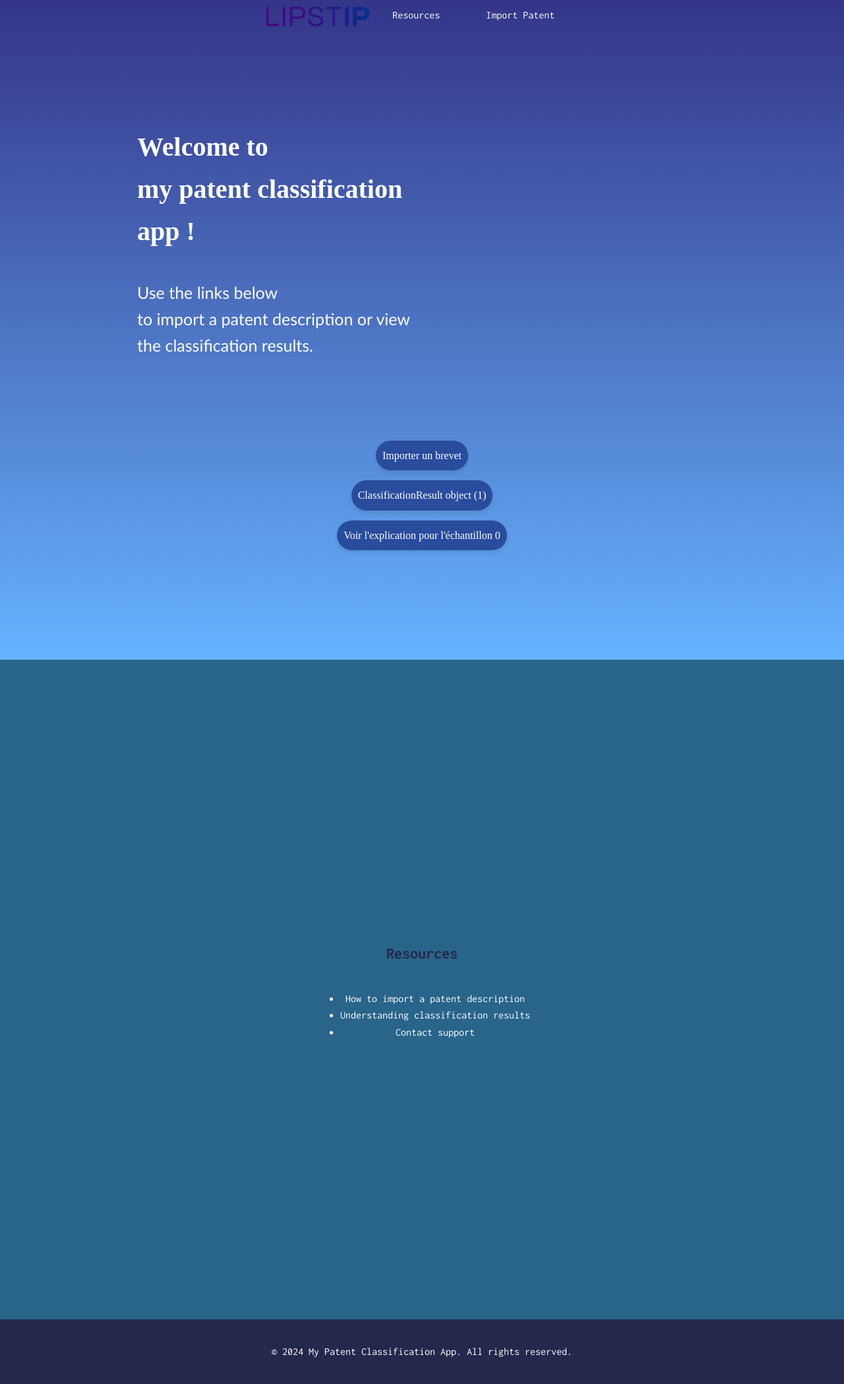
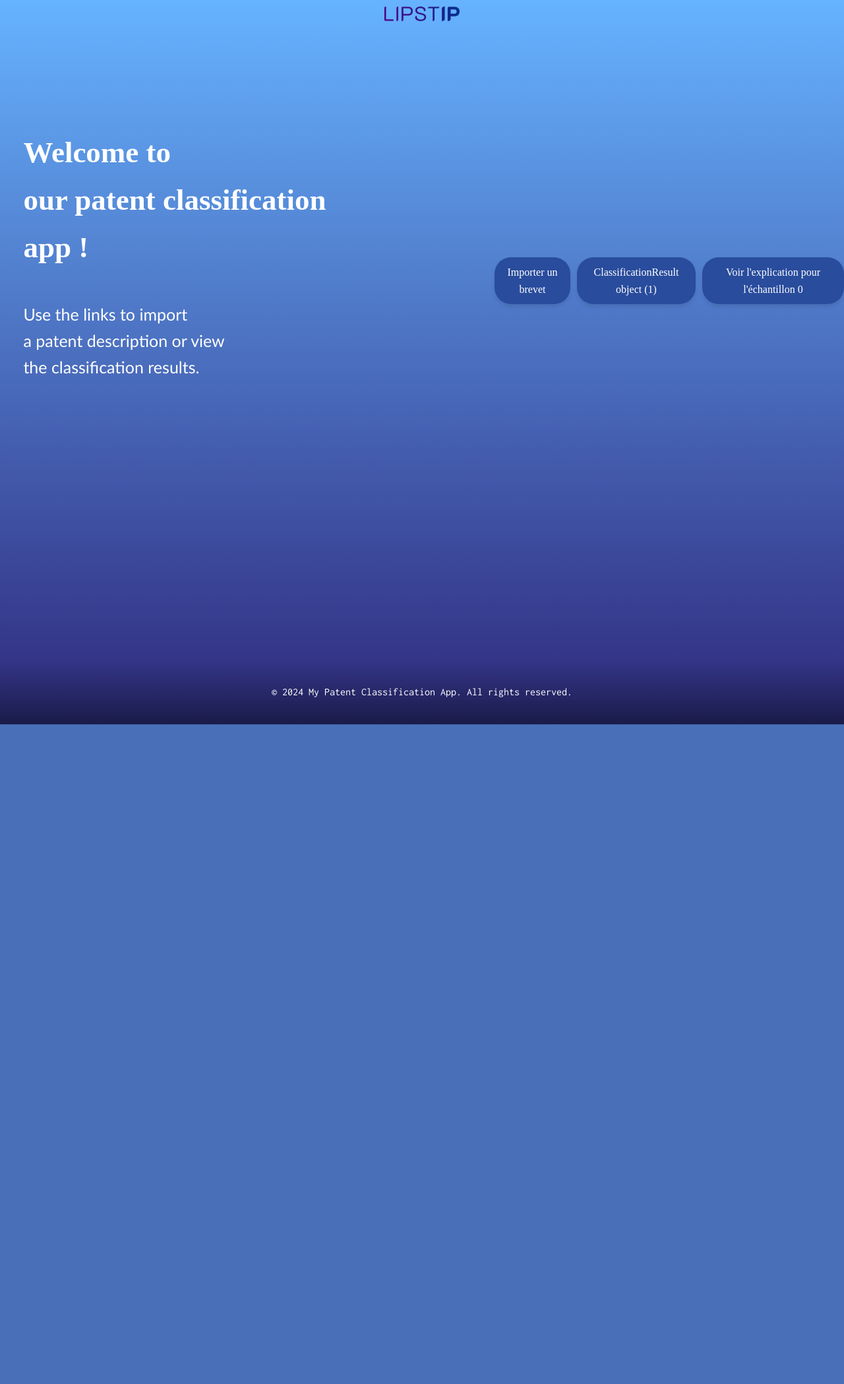
Before and after one commit to ktzkvin/Mastercamp-EXPLAIN, a Django app: page / in a window 1280 px wide. Shown: the whole page at 66% size. After the commit the page ends 1098 px from the top, so only its background shows below. Run offline with Django 5.2, Linux system fonts and the light colour scheme.

Commit message:
home changement 2

```diff
--- a/myapp/static/css/home.css
+++ b/myapp/static/css/home.css
@@ -1,23 +1,23 @@
 .intro {
-    background: linear-gradient(to bottom, #343588, #66b3ff); /* Dégradé de haut en bas */
+    background: linear-gradient(to bottom, #66b3ff, #343588);
     padding: 100px 20px;
     color: #fff;
 }
 
 .example {
-    background: #AAABB8; /* Gris clair */
+    background: #AAABB8;
     padding: 100px 20px;
     color: #25274D;
 }
 
 .resources {
-    background: #29648A; /* Bleu moyen */
+    background: #29648A;
     padding: 100px 20px;
     color: #fff;
 }
 
 footer {
-    background-color: #25274D; /* Bleu foncé */
+    background-color: #25274D;
     color: #fff;
     text-align: center;
     padding: 20px 0;
--- a/myapp/static/css/styles.css
+++ b/myapp/static/css/styles.css
@@ -34,21 +34,14 @@ header {
 #navbar {
     display: flex;
     justify-content: center;
-    padding: 10px 20px; /* Padding commun pour les deux états */
+    padding: 10px 20px;
     transition: all 0.5s;
 }
 
 #navbar.default {
-    background-color: transparent; /* Pas de couleur de fond */
+    background-color: transparent;
 }
 
-#navbar.scrolled {
-    background-color: rgba(37, 39, 77, 0.8); /* Couleur de fond avec opacité */
-    border-radius: 50px;
-    margin: 20px auto;
-    width: 33%;
-    max-width: 90%;
-}
 
 #navbar ul {
     list-style: none;
@@ -94,7 +87,7 @@ section {
 }
 
 footer {
-    background-color: #25274D;
+    background: linear-gradient(to bottom, #343588, #1a1b49);
     color: #fff;
     text-align: center;
     padding: 20px 0;
@@ -102,39 +95,48 @@ footer {
     position: relative;
 }
 .navbar-logo {
-    height: 30px; /* Ajustez la hauteur selon vos besoins */
-    width: auto; /* Maintient le ratio de l'image */
+    height: 22px;
+    width: auto;
 }
 
 .welcome-text {
-    font-size: 40px;
+    position : absolute;
+    font-size: 45px;
     font-family: Dubai;
     text-align: left;
-    margin-bottom: 100px; /* Marge en bas pour l'espace */
-    margin-right: 450px;
+    margin-right: 750px;
+    top : 150px;
 }
 
 .welcome-text2 {
     font-size: 25px;
     font-family: "Gill Sans MT";
     text-align: left;
-    margin-bottom: 20px; /* Marge en bas pour l'espace */
+    margin-bottom: 20px;
 }
 .button {
-    display: inline-block; /* Affiche les boutons en ligne */
+    display: inline-block;
     padding: 10px ;
     font-family: Dubai;
-    background-color: #294c9d; /* Couleur de fond initiale du bouton */
-    color: #fff; /* Couleur du texte */
+    background-color: #294c9d;
+    color: #fff;
     text-decoration: none;
-    border: none; /* Supprime le bord du lien */
-    border-radius: 25px; /* Arrondi des coins */
-    box-shadow: 0 4px 6px rgba(0, 0, 0, 0.1); /* Ombre par défaut */
-    transition: background-color 0.3s ease, box-shadow 0.3s ease; /* Transition fluide pour la couleur de fond et l'ombre */
+    border: none;
+    border-radius: 25px;
+    box-shadow: 0 4px 6px rgba(0, 0, 0, 0.1);
+    transition: background-color 0.3s ease, box-shadow 0.3s ease;
     margin-bottom: 15px;
 }
 
 .button:hover {
-    background-color: #0056b3; /* Couleur de fond au survol */
-    box-shadow: 0 8px 12px rgba(0, 0, 0, 0.2); /* Ombre au survol */
+    background-color: #0056b3;
+    box-shadow: 0 8px 12px rgba(0, 0, 0, 0.2);
 }
+
+.boutons {
+    display : flex;
+    position : absolute;
+    top : 390px;
+    left : 750px;
+    gap : 10px;
+}
--- a/myapp/templates/myapp/base.html
+++ b/myapp/templates/myapp/base.html
@@ -16,8 +16,6 @@
                 <a href="#home" class="logo">
                 <img src="{% static 'images/logo.png' %}"  class="navbar-logo">
             </a>
-                <li><a href="#resources">Resources</a></li>
-                <li><a href="{% url 'import_patent' %}">Import Patent</a></li>
             </ul>
         </nav>
     </header>
--- a/myapp/templates/myapp/home.html
+++ b/myapp/templates/myapp/home.html
@@ -10,22 +10,17 @@
 {% block content %}
 <section id="home" class="intro">
     <div class ="welcome-text">
-        <p> <strong> Welcome to <br> my patent classification <br> app !</strong></p>
+        <p> <strong> Welcome to <br> our patent classification <br> app !</strong></p>
         <div class ="welcome-text2">
-        <p>Use the links below <br> to import a patent description or view <br> the classification results.</p>
+        <p>Use the links to import<br> a patent description or view <br> the classification results.</p>
         </div>
     </div>
-    <a href="{% url 'import_patent' %}" class="button">Importer un brevet</a>
+    <div class = "boutons">
+    <div class ="bouton-import"><a href="{% url 'import_patent' %}" class="button">Importer un brevet</a></div>
     <a href="{% url 'classification_result' pk=1 %}" class="button">ClassificationResult object (1)</a>
     <a href="{% url 'explain_view' index=0 %}" class="button">Voir l'explication pour l'échantillon 0</a>
+    </div>
 </section>
 
-<section id="resources" class="resources">
-    <h2>Resources</h2>
-    <ul>
-        <li><a href="#">How to import a patent description</a></li>
-        <li><a href="#">Understanding classification results</a></li>
-        <li><a href="#">Contact support</a></li>
-    </ul>
-</section>
+
 {% endblock %}
```
Also changed, not shown: 1 other file.
